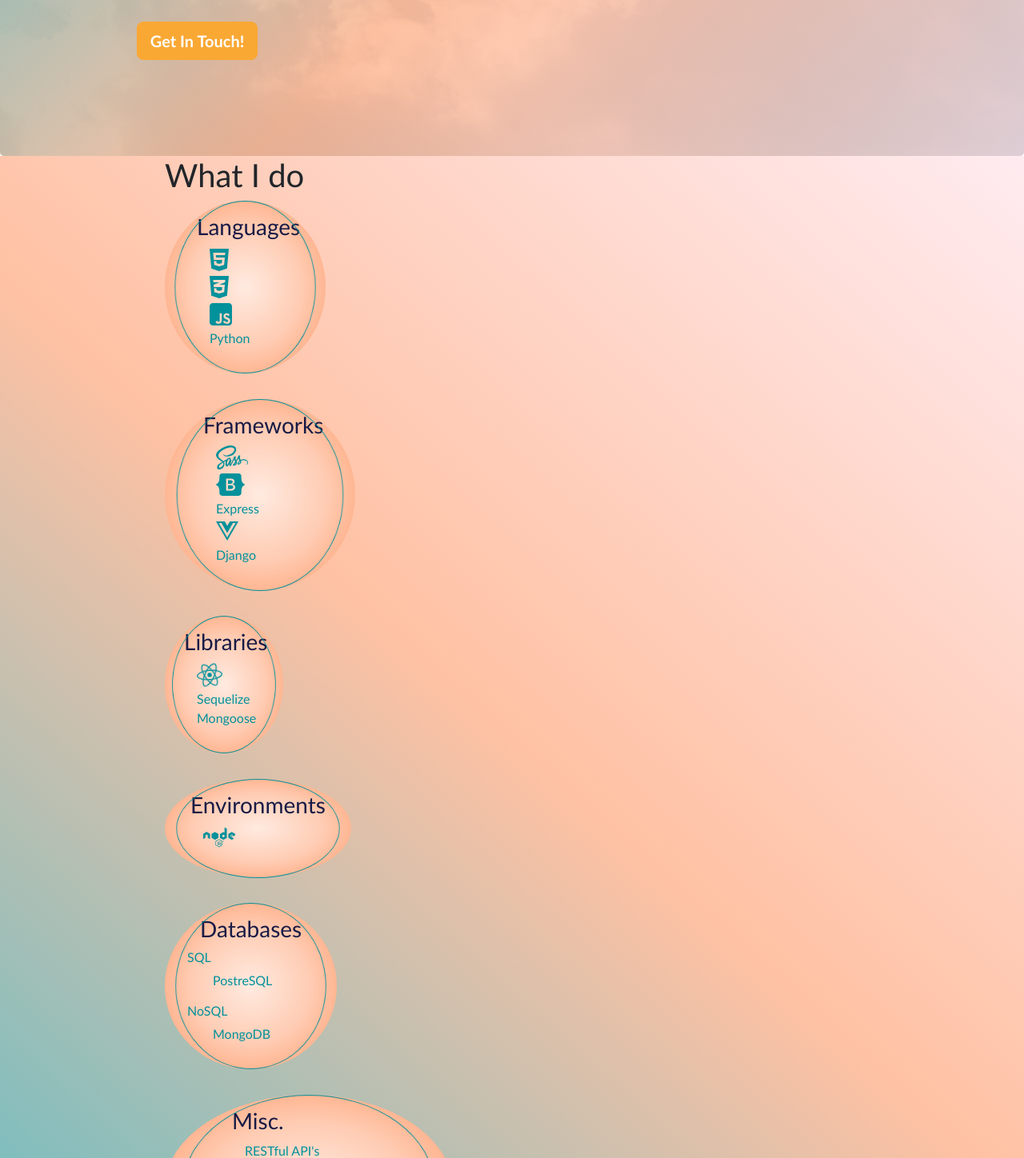
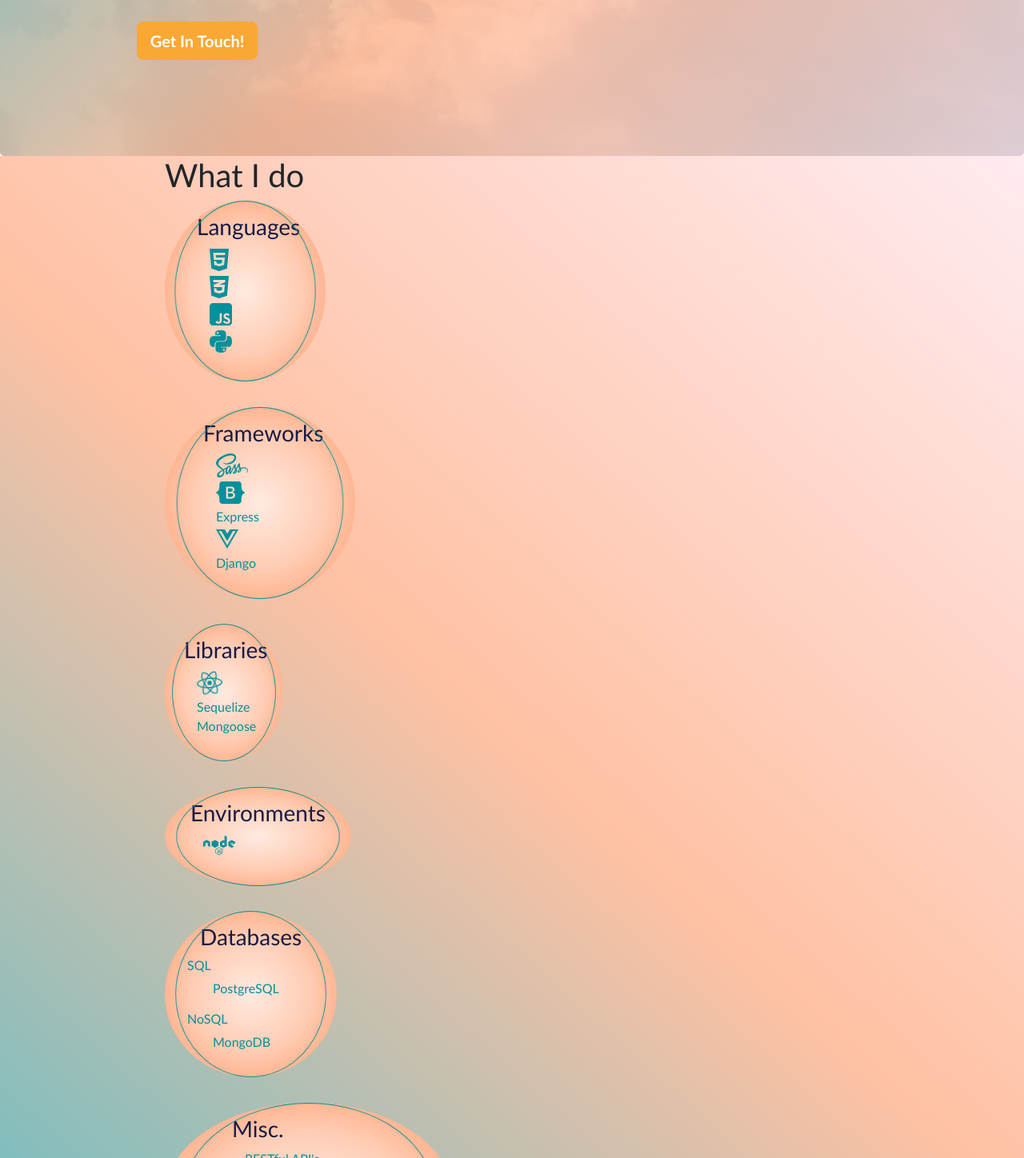
Before and after one commit to Job85/portfolio-site, a React (Create React App) app: page / in a window 1280 px wide. Shown: the part 461-1909 px from the top of the page at 80% size. Built offline with nearby package versions, Linux system fonts and the light colour scheme.

Commit message:
imported python FontAwesomeIcon and fixed syntax error PosgreSQL => PostgreSQL

```diff
--- a/src/pages/about.js
+++ b/src/pages/about.js
@@ -1,5 +1,5 @@
 import { FontAwesomeIcon } from "@fortawesome/react-fontawesome";
-import { faHtml5, faCss3Alt, faSquareJs, faSass, faBootstrap, faVuejs, faReact, faNode } from "@fortawesome/free-brands-svg-icons";
+import { faHtml5, faCss3Alt, faSquareJs, faSass, faBootstrap, faVuejs, faReact, faNode, faPython } from "@fortawesome/free-brands-svg-icons";
 import React from "react";
 
 const About = () => {
@@ -32,7 +32,12 @@ const About = () => {
                                 className='small-icon'
                             />
                         </li>
-                        <li>Python</li>
+                        <li><FontAwesomeIcon
+                            icon={faPython}
+                            className='small-icon'
+                        />
+
+                        </li>
                     </ul>
                 </div>
             </div>
@@ -109,7 +114,7 @@ const About = () => {
                     </h3>
                     <h6>SQL</h6>
                     <ul>
-                        <li>PostreSQL</li>
+                        <li>PostgreSQL</li>
                     </ul>
                     <h6>NoSQL</h6>
                     <ul>
```
